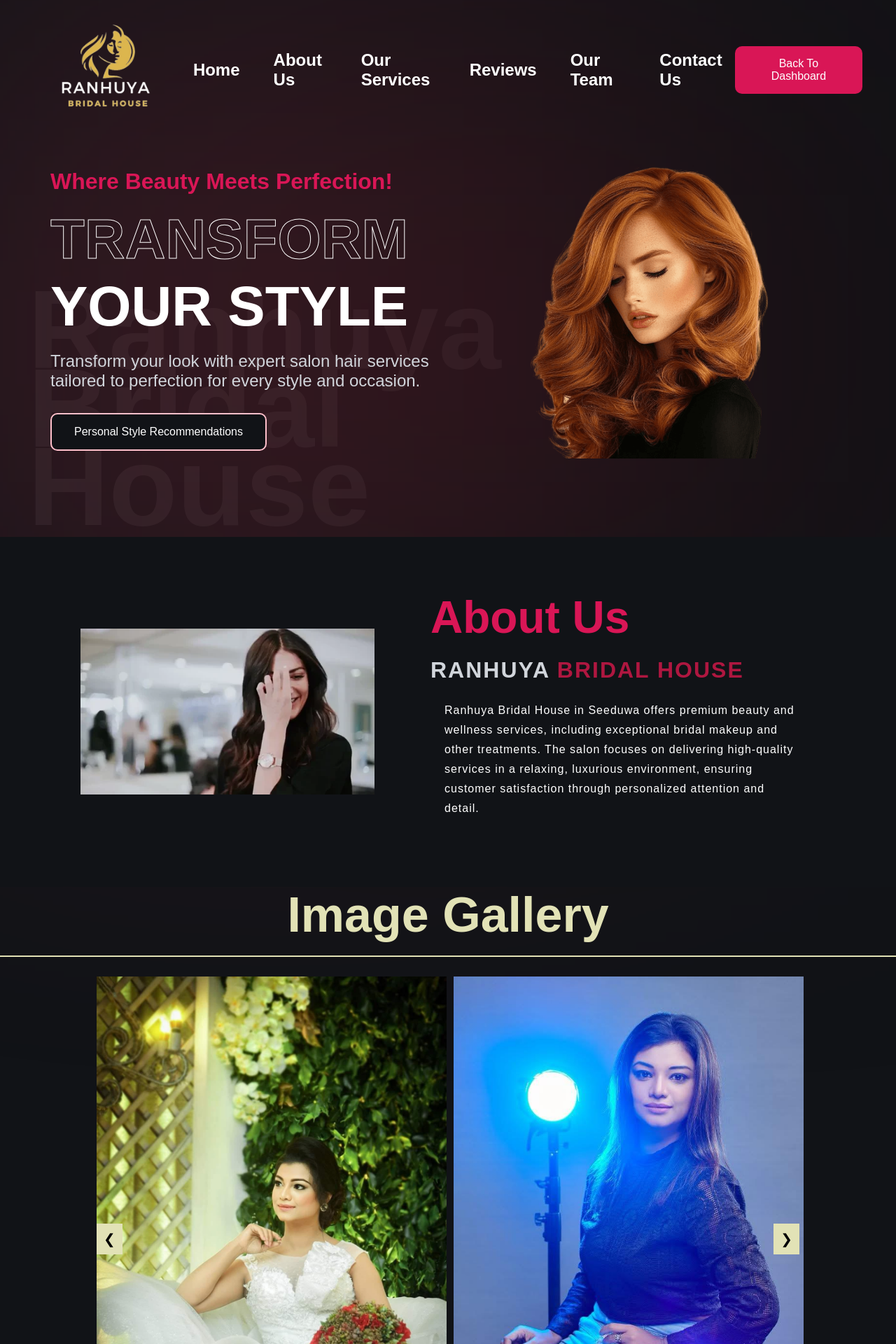
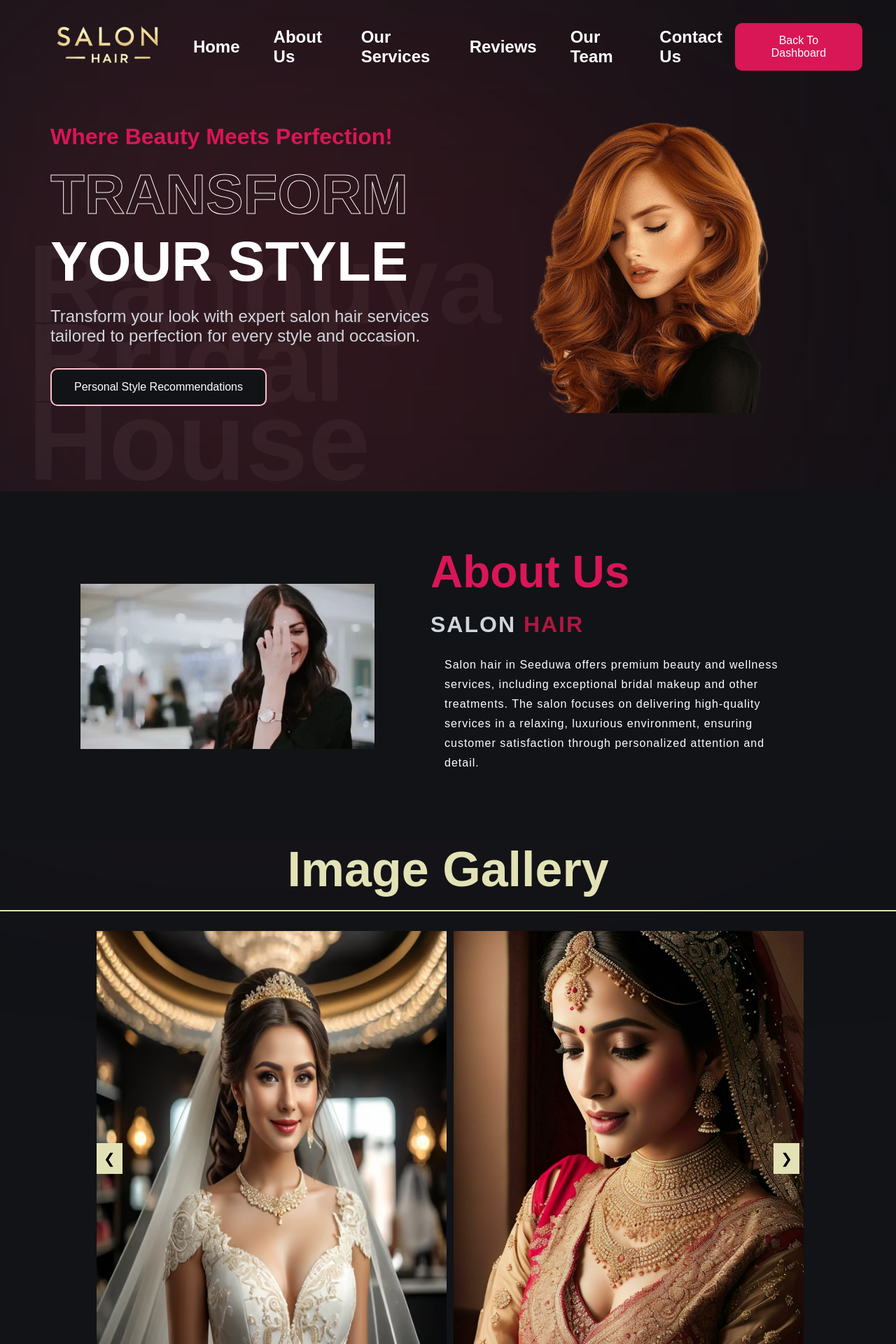
Before and after one commit to tharaniweerarathne/AppointmentBookingSystem, a PHP site: page /index_customer.php in a window 1280 px wide. Shown: the top 1920 px of the page at 70% size. Run offline with PHP 8.4, Linux system fonts and the light colour scheme; some libraries are stand-ins or nearby versions.

Commit message:
Update images and make code adjustments

```diff
--- a/Index1.css
+++ b/index2.css
@@ -724,7 +724,7 @@
 }
 
 .section_message {
-    background-image: url('images/img5.jpg');
+    background-image: url('images/img10.jpg');
     background-size: cover;
     background-position: center;
     background-repeat: no-repeat;
--- a/index_customer.php
+++ b/index_customer.php
@@ -8,12 +8,12 @@
     href="https://cdn.jsdelivr.net/npm/remixicon@4.5.0/fonts/remixicon.css"
     rel="stylesheet"
 />
-    <link rel="stylesheet" href="Index1.css">
+    <link rel="stylesheet" href="index2.css">
 </head>
 <body>
     <nav>
         <div class="navbar_logo">
-            <a href="#"><img src="images/logo.png" alt="logo"></a>
+            <a href="#"><img src="images/logo1.png" alt="logo"></a>
         </div>
         <ul class="navbar">
             <li class="links"><a href="#home">Home</a></li>
@@ -51,8 +51,8 @@
             <img src="images/about4.webp" alt="Aboutus image" />
             <div class="about_text">
                 <h1>About Us</h1>
-                <h5>RANHUYA <span class="about1">BRIDAL HOUSE </span></h5>
-                <p>Ranhuya Bridal House in Seeduwa offers premium beauty and wellness services,
+                <h5>SALON <span class="about1">HAIR </span></h5>
+                <p>Salon hair in Seeduwa offers premium beauty and wellness services,
                     including exceptional bridal makeup and other treatments.
                     The salon focuses on delivering high-quality services in a relaxing, luxurious environment,
                     ensuring customer satisfaction through personalized attention and detail.</p>
@@ -67,10 +67,10 @@
 
         <div class="gallery1">
             <div id="gallery" class="gallery">
-                <img class="gallerImg" src="images/gallery4.jpg" alt="Image 1">
-                <img class="gallerImg" src="images/gallery2.jpg" alt="Image 2">
-                <img class="gallerImg" src="images/gallery1.jpg" alt="Image 3">
-                <img class="gallerImg" src="images/gallery3.jpg" alt="Image 4">
+                <img class="gallerImg" src="images/gallery1.avif" alt="Image 1">
+                <img class="gallerImg" src="images/gallery5.jpg" alt="Image 2">
+                <img class="gallerImg" src="images/gallery6.jpg" alt="Image 3">
+                <img class="gallerImg" src="images/gallery7.jpg" alt="Image 4">
             </div>
 
             <button onclick="scrollGallery(-1)" class="gallery_btn">&#10094;</button>
@@ -88,12 +88,12 @@
         <div class="team_content">
 
             <div class="box1">
-                <img src="images/img6.jpg" alt="Team">
+                <img src="images/salon1.avif" alt="Team">
                 <h3>Shugi Perera</h3>
                 <h5>Founder</h5>
                 <div class="iconTeam">
-                    <a href="https://www.facebook.com/share/1EbV5pUt2a/?mibextid=wwXIfr"><i class="ri-facebook-circle-fill"></i></a>
-                    <a href="https://www.facebook.com/share/1EbV5pUt2a/?mibextid=wwXIfr"></a><i class="ri-instagram-fill"></i></a>
+                    <a href="#"><i class="ri-facebook-circle-fill"></i></a>
+                    <a href="#"></a><i class="ri-instagram-fill"></i></a>
                 </div>
             </div>
 
@@ -196,15 +196,15 @@
         <div class="footer_col">
             <div class="footer_logo"><img src="images/logo.png" alt="logo"></div>
             <p>
-                Ranhuya Bridal House in Seeduwa offers premium beauty and wellness services,
+                Salon hair in Seeduwa offers premium beauty and wellness services,
                 including exceptional bridal makeup and other treatments,
                 focusing on customer satisfaction and personalized attention.
             </p>
 
             <div class="footer-socials">
-                <a href="https://www.facebook.com/share/1EbV5pUt2a/?mibextid=wwXIfr"><i class="ri-facebook-circle-fill"></i></a>
-                <a href="https://www.instagram.com/psurangi6?igsh=MXJid2xoNDcxMHp1Zw=="><i class="ri-instagram-fill"></i></a>
-                <a href="#"><i class="ri-phone-fill">0763431216</i></a>
+                <a href="#"><i class="ri-facebook-circle-fill"></i></a>
+                <a href="#"><i class="ri-instagram-fill"></i></a>
+                <a href="#"><i class="ri-phone-fill">071122769</i></a>
             </div>
         </div>
 
```
Also changed, not shown: index.php (+15 -15 lines), images/gallery1.avif (added), images/gallery1.jpg (deleted), images/gallery2.jpg (deleted), images/gallery3.jpg (deleted), images/gallery4.jpg (deleted), images/gallery5.jpg (added), images/gallery6.jpg (added), images/gallery7.jpg (added), images/image1.jpg (added), images/img10.jpg (added), images/img3.jpg (added), images/img4.jpg (deleted), images/img5.jpg (deleted), 4 more files.
